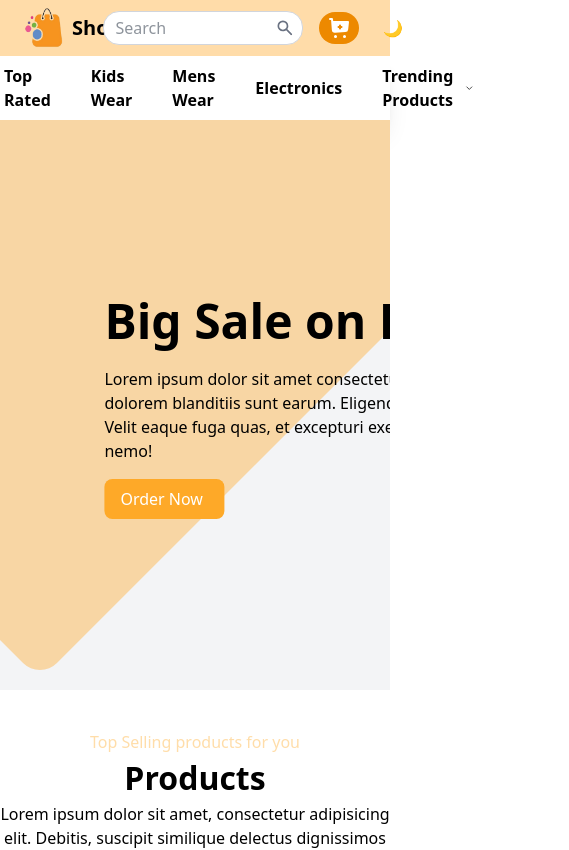
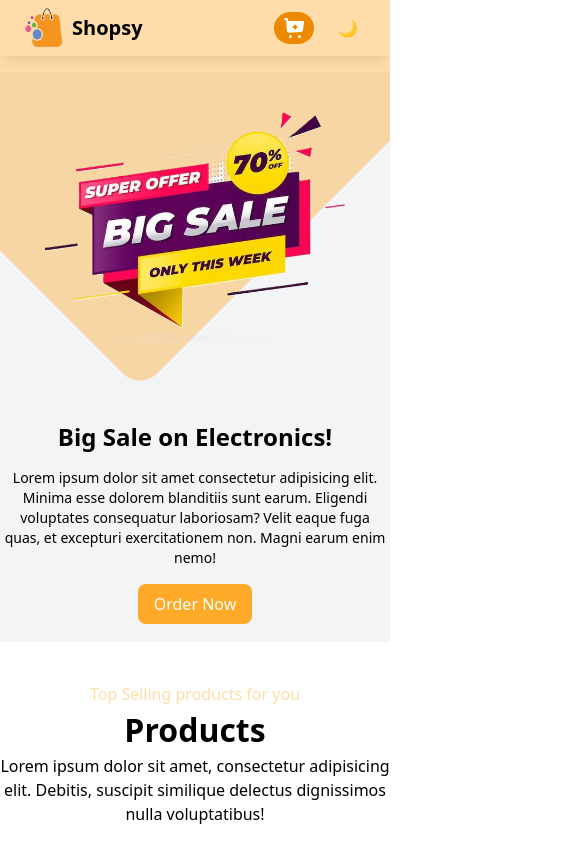
Before and after one commit to aligohar007/ecomerce-web, a Vue app: page / in a window 390 px wide. Shown: the top 850 px of the page, 569 px wide, since content can reach past the window. Built offline with nearby package versions, Linux system fonts and the light colour scheme.

Commit message:
make the responsive sections

```diff
--- a/src/components/HeroSection.vue
+++ b/src/components/HeroSection.vue
@@ -1,14 +1,11 @@
 <template>
   <section
-    class="relative overflow-hidden min-h-[570px] sm:min-h-[650px] bg-gray-100"
-
+    class="relative overflow-hidden min-h-[570px] sm:min-h-[670px] lg:min-h-[650px] bg-gray-100 "
   >
-    <!-- Background Shape -->
     <div
-      class="absolute right-0 -top-1/2 w-[700px] h-[700px] bg-[#fea928]/40 rotate-45 rounded-3xl"
+      class="absolute right-0 -top-1/2 w-[500px] h-[500px] md:w-[600px] md:h-[600px] lg:w-[700px] lg:h-[700px]  bg-[#fea928]/40 rotate-45 rounded-3xl"
     ></div>
 
-    <!-- Slides Wrapper -->
     <div
       class="flex transition-transform duration-700 ease-in-out h-full absolute"
       :style="{ transform: `translateX(-${currentindex * 100}%)` }"
@@ -17,18 +14,26 @@
       <div
         v-for="(slidelist, index) in imagesList"
         :key="slidelist.id"
-        class="flex flex-row-reverse flex-shrink-0 w-full justify-around  items-center px-20 "
+        class="flex flex-col lg:flex-row-reverse flex-shrink-0 w-full justify-around items-center  lg:px-20"
       >
         <!-- Image -->
-        <img :src="slidelist.img" alt="slide image" class="w-[300px] sm:w-[450px] lg:w-[500px]" />
+        <img
+          :src="slidelist.img"
+          alt="slide image"
+          class="w-[300px] sm:w-[350px] md:w-[400px] lg:w-[500px]  mb-6 lg:mb-0"
+        />
 
         <!-- Text Content -->
-        <div class="flex flex-col justify-center max-w-xl  w-full text-left ">
-          <h1 class="text-[3rem] font-bold mb-4 leading-tight">{{ slidelist.title }}</h1>
-          <p class="mb-4">{{ slidelist.description }}</p>
+        <div class="flex flex-col justify-center max-w-sm lg:max-w-lg  w-full text-center lg:text-left">
+          <h1 class="text-2xl md:text-4xl lg:text-[3rem] font-bold mb-4 leading-tight">
+            {{ slidelist.title }}
+          </h1>
+          <p class="mb-4 text-sm md:text-base lg:text-xl">
+            {{ slidelist.description }}
+          </p>
           <a
             href="#"
-            class="bg-[#fea928] max-w-[120px] text-white px-4 py-2 rounded-lg hover:bg-[#e48b00] transition"
+            class="bg-[#fea928] max-w-[120px] mx-auto lg:mx-0 text-white px-4 py-2  rounded-lg hover:bg-[#e48b00] transition"
           >
             {{ slidelist.btn }}
           </a>
@@ -38,14 +43,14 @@
   </section>
 </template>
 
+
 <script setup>
 import { ref, onMounted, onBeforeUnmount } from "vue";
-import Image1 from "../assets/women.png";
-import Image2 from "../assets/sale.png";
-import Image3 from "../assets/shopping.png";
+import Image1 from "@/assets/women.png";
+import Image2 from "@/assets/sale.png";
+import Image3 from "@/assets/shopping.png";
 
 const currentindex = ref(0);
-
 const imagesList = [
   {
     id: 1,
@@ -53,7 +58,6 @@ const imagesList = [
     title: "Upp to 50% off on all Men's wear",
     description: `
    Lorem ipsum dolor sit amet consectetur adipisicing elit. Minima esse dolorem blanditiis sunt earum. Eligendi voluptates consequatur laboriosam? Velit eaque fuga quas, et excepturi exercitationem non. Magni earum enim nemo!
-
     `,
     btn: "Order Now",
   },
--- a/src/components/Navbarlist.vue
+++ b/src/components/Navbarlist.vue
@@ -1,9 +1,9 @@
 <template>
   <section>
-    <!-- Navbar -->
-    <div class="w-full flex justify-center items-center bg-white shadow-xl py-2">
-      <nav>
-        <ul class="flex text-black gap-10 font-semibold">
+    <!-- Navbar start -->
+    <div class="w-full text-center flex justify-center   items-center bg-[#fea928]/40 lg:bg-white shadow-xl py-2">
+      <nav class="hidden lg:block  ">
+        <ul class="flex text-black  gap-10 font-semibold">
           <!-- Main Links -->
           <li
             v-for="(link, index) in navLinks"
@@ -44,6 +44,7 @@
         </ul>
       </nav>
     </div>
+    <!-- Navbar Closed  -->
   </section>
 </template>
 
--- a/src/components/ProductsCards.vue
+++ b/src/components/ProductsCards.vue
@@ -1,9 +1,9 @@
 <template>
   <article class="bg-white rounded-2xl shadow-md overflow-hidden hover:shadow-xl transition-shadow duration-200">
     <!-- Image -->
-    <div class="w-full h-44 sm:h-48 lg:h-40 overflow-hidden">
+    <div class="w-full h-48 sm:h-48 lg:h-40 overflow-hidden">
       <img :src="card.img" :alt="card.title"
-        class="w-full h-full object-cover transform hover:scale-105 transition-transform duration-400" />
+        class="w-full h-full object-cover bg-center transform hover:scale-105 transition-transform duration-400" />
     </div>
 
     <!-- Content -->
@@ -52,10 +52,12 @@
 </template>
 
 <script setup>
+
 defineProps({
   card: {
     type: Object,
     required: true
   }
 });
+
 </script>
--- a/src/components/TopHeader.vue
+++ b/src/components/TopHeader.vue
@@ -1,25 +1,28 @@
 <template>
-  <header class="flex items-center justify-between px-6 lg:px-14 md:px-20 py-2 bg-[#fea928]/40   transition-colors duration-300">
+  <header
+    class=" flex items-center justify-between px-6 lg:px-14 md:px-20 py-2 bg-[#fea928]/40  shadow-lg  transition-colors duration-300">
     <!-- Brand -->
     <div class="flex items-center gap-2">
-         <img :src="logoimg" class="w-10 h-10" alt="logo">
+      <img :src="logoimg" class="w-10 h-10" alt="logo">
       <span class="text-xl font-bold">Shopsy</span>
     </div>
 
     <div class="flex items-center gap-4">
       <!-- Search -->
-      <div class="relative group"> <input type="text" placeholder="Search"
-          class="pl-3 pr-8 py-1 w-[200px] group-hover:w-[300px] sm:w-[200px] rounded-2xl bg-white text-gray-800 border border-gray-300 focus:ring-2 focus:ring-amber-500 outline-none dark:bg-white transition-all duration-300" />
+      <div class="relative group hidden lg:block">
+        <input type="text" placeholder="Search"
+          class="pl-3 pr-8 py-1 w-[200px]  group-hover:w-[300px]  rounded-2xl bg-white text-gray-800 border border-gray-300 focus:ring-2 focus:ring-amber-500 outline-none dark:bg-white transition-all duration-300" />
         <svg xmlns="http://www.w3.org/2000/svg"
-          class="absolute top-1/2 right-2 -translate-y-1/2 text-gray-500   rounded-full cursor-pointer"
-          width="20" height="20" viewBox="0 0 24 24" aria-hidden="true">
+          class="absolute top-1/2 right-2 -translate-y-1/2 text-gray-500   rounded-full cursor-pointer" width="20"
+          height="20" viewBox="0 0 24 24" aria-hidden="true">
           <path fill="currentColor"
             d="M9.5 16q-2.725 0-4.612-1.888T3 9.5t1.888-4.612T9.5 3t4.613 1.888T16 9.5q0 1.1-.35 2.075T14.7 13.3l5.6 5.6q.275.275.275.7t-.275.7t-.7.275t-.7-.275l-5.6-5.6q-.75.6-1.725.95T9.5 16m0-2q1.875 0 3.188-1.312T14 9.5t-1.312-3.187T9.5 5T6.313 6.313T5 9.5t1.313 3.188T9.5 14" />
-        </svg> </div>
+        </svg>
+      </div>
 
       <!-- Cart Button -->
       <button
-        class="bg-[#ed8900] flex flex-row-reverse justify-center group text-white rounded-full px-2 py-1  items-center"
+        class="bg-[#ed8900] flex flex-row-reverse justify-center group lg:ml-0 ml-2 text-white rounded-full px-2 py-1  items-center"
         aria-label="Cart">
         <!-- Icon -->
         <svg xmlns="http://www.w3.org/2000/svg" width="24" height="24" viewBox="0 0 24 24" fill="currentColor"
@@ -54,7 +57,7 @@
 </template>
 
 <script setup>
- import logoimg from "@/assets/logo.png"
+import logoimg from "@/assets/logo.png"
 import { ref, onMounted } from "vue";
 
 const isDark = ref(false);
```
Also changed, not shown: src/components/Wintersale.vue (+1 -2 lines).
